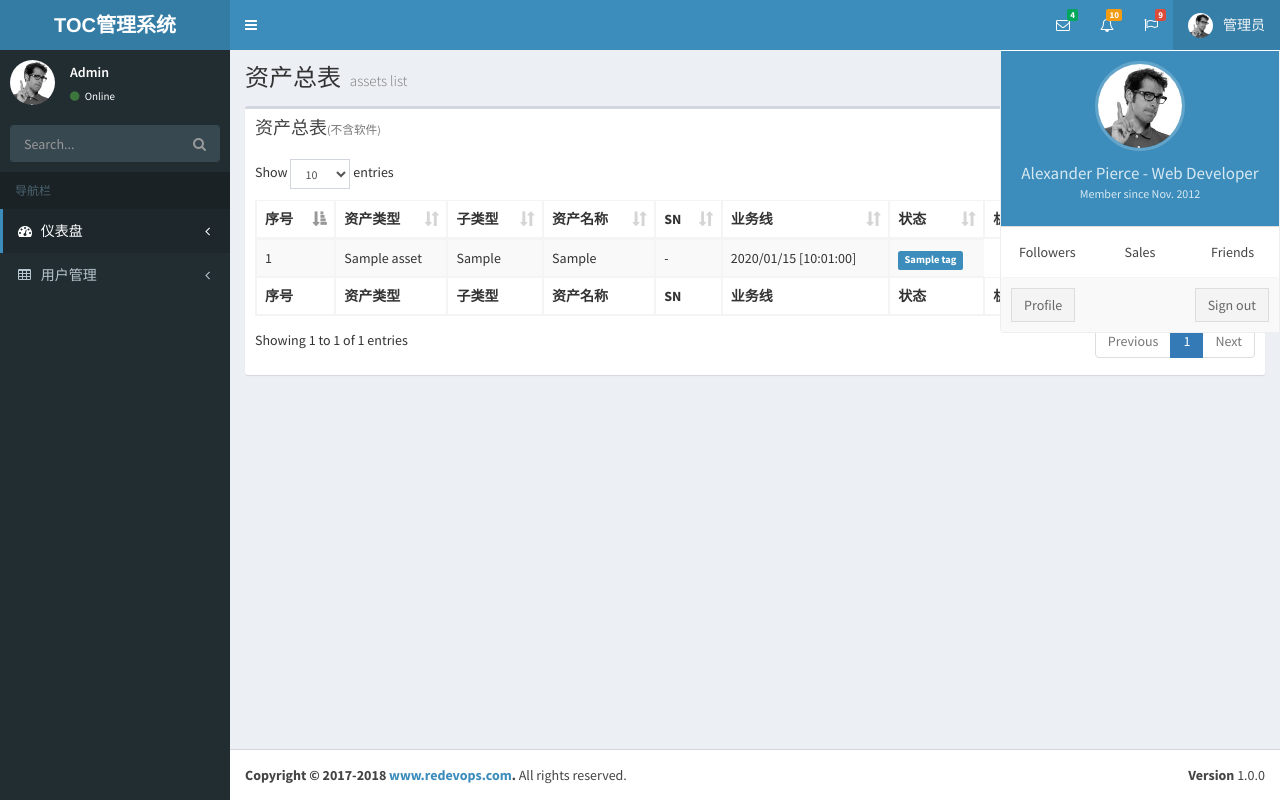
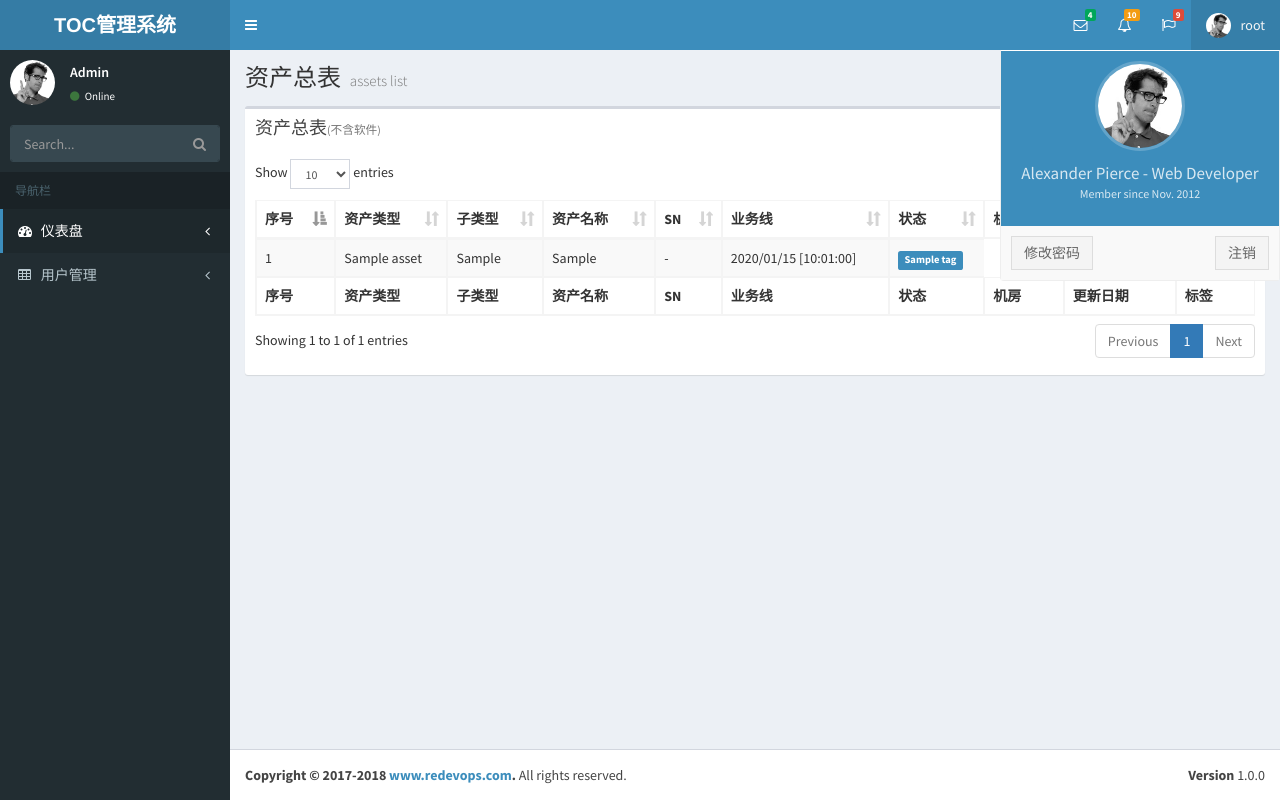
Before and after one commit to gyw040518/django_auth, a Django app: template templates/index.html in a window 1280 px wide, after a click on "root". Run offline with Django 3.2, Linux system fonts and the light colour scheme; a user stored in the database is signed in; tables that the repository leaves empty hold one stand-in row (values such as "Sample post"); the template is opened without the code that fills it: most values are stand-ins (such as "Sample title", 1, 10 or a date in 2020); some libraries are stand-ins or nearby versions.

Commit message:
登录、注销功能集成到主页

```diff
--- a/templates/base.html
+++ b/templates/base.html
@@ -74,17 +74,10 @@
             </ul>
           </li>
           <!-- 用户信息: style can be found in dropdown.less -->
-{#          <li class="dropdown user user-menu">#}
-{#            <a href="#" class="dropdown-toggle" data-toggle="dropdown">#}
-{#              <img src="{% static 'dist/img/user2-160x160.jpg' %}" class="user-image" alt="User Image">#}
-{#              <span class="hidden-xs">管理员</span>#}
-{#            </a>#}
-{#          </li>#}
-            {% if user.is_authenticated %}
-                <li class="dropdown user user-menu">
+            <li class="dropdown user user-menu">
             <a href="#" class="dropdown-toggle" data-toggle="dropdown">
               <img src="{% static 'dist/img/user2-160x160.jpg' %}" class="user-image" alt="User Image">
-              <span class="hidden-xs">管理员</span>
+              <span class="hidden-xs">{{ user.username }}</span>
             </a>
             <ul class="dropdown-menu">
               <!-- User image -->
@@ -95,41 +88,18 @@
                   <small>Member since Nov. 2012</small>
                 </p>
               </li>
-                <!-- Menu Body -->
-              <li class="user-body">
-                <div class="row">
-                  <div class="col-xs-4 text-center">
-                    <a href="#">Followers</a>
-                  </div>
-                  <div class="col-xs-4 text-center">
-                    <a href="#">Sales</a>
-                  </div>
-                  <div class="col-xs-4 text-center">
-                    <a href="#">Friends</a>
-                  </div>
-                </div>
-                <!-- /.row -->
               </li>
               <!-- Menu Footer-->
               <li class="user-footer">
                 <div class="pull-left">
-                  <a href="#" class="btn btn-default btn-flat">Profile</a>
+                  <a href="{% url 'password_change' %}?next={{ request.path }}" class="btn btn-default btn-flat">修改密码</a>
                 </div>
                 <div class="pull-right">
-                  <a href="#" class="btn btn-default btn-flat">Sign out</a>
+                  <a href="{% url 'logout' %}?next={{ request.path }}" class="btn btn-default btn-flat">注销</a>
                 </div>
               </li>
             </ul>
           </li>
-            {% else %}
-                <p>您还没有登录，请
-                    <button class="btn btn-default"><a href="{% url 'login' %}?next={{ request.path }}">登录</a>
-                    </button>
-                    或者
-                    <button class="btn btn-default"><a href="{% url 'users:register' %}?next={{ request.path }}">注册</a>
-                    </button>
-                </p>
-            {% endif %}
           <!-- Control Sidebar Toggle Button -->
         </ul>
       </div>
--- a/users/views.py
+++ b/users/views.py
@@ -37,4 +37,7 @@ def register(request):
 
 
 def index(request):
-    return render(request, 'users/index.html')
+    if request.user.is_authenticated:
+        return render(request, 'index.html')
+    else:
+        return render(request, 'users/welcome.html')
```
Also changed, not shown: templates/users/welcome.html (+8 -8 lines).
